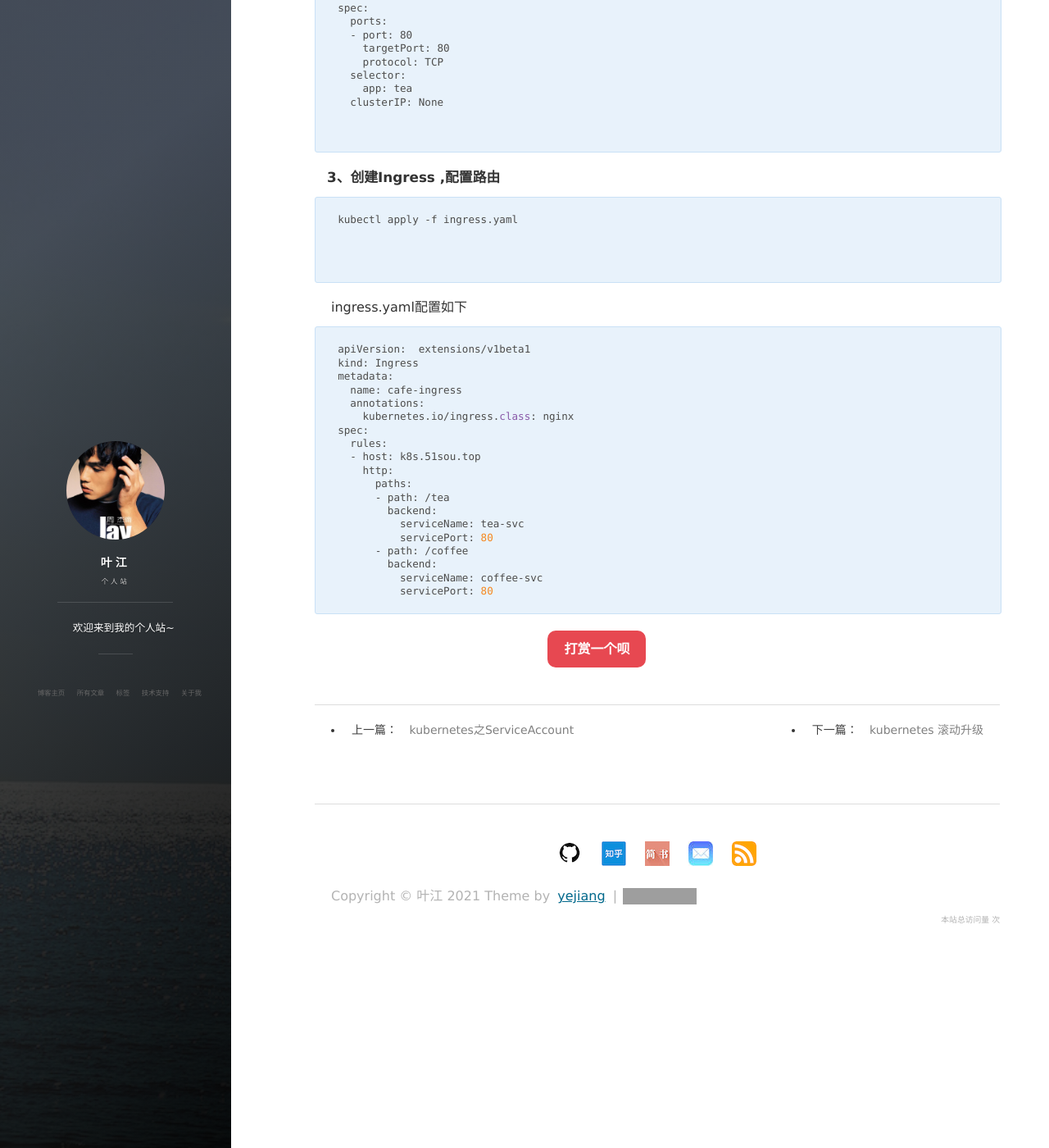
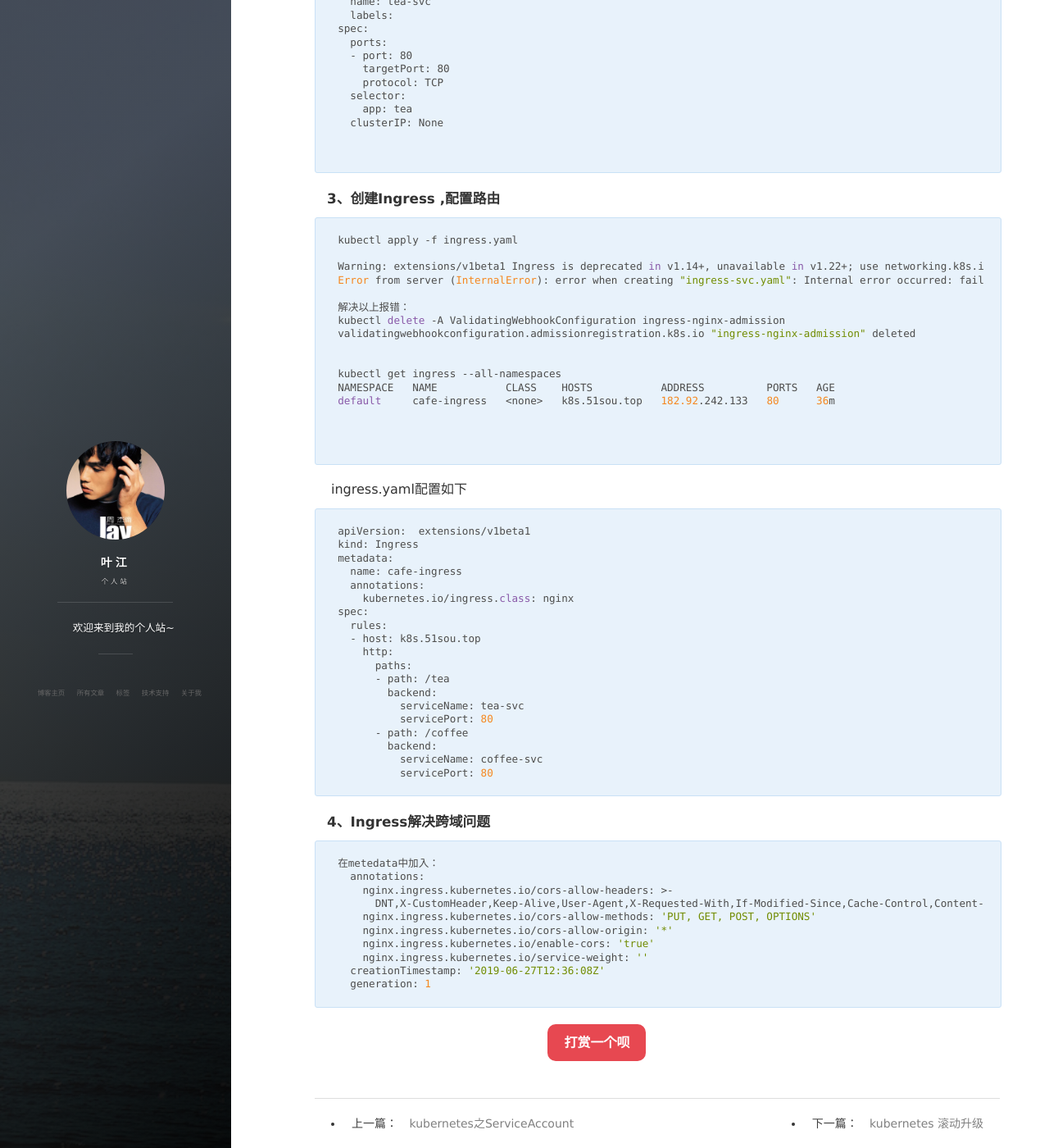
Before and after one commit to MuyerJ/MuyerJ.github.io, a Jekyll site: the page built from _posts/2021-08-17-kubernetes之Ingress.md, in a window 1280 px wide and 1400 px high, scrolled down 6599 px. Shown: the whole window at 82% size. Built offline with Jekyll 4.4.1, drawn with Linux system fonts in a browser that asks for light colours; nearby versions of some CDN libraries; comment, search, counter and statistics services are not loaded; grey boxes are pictures that could not be loaded.

Commit message:
update Ingress

````diff
--- a/_posts/2021-08-17-kubernetes之Ingress.md
+++ b/_posts/2021-08-17-kubernetes之Ingress.md
@@ -406,6 +406,18 @@ spec:
 ```
 kubectl apply -f ingress.yaml
 
+Warning: extensions/v1beta1 Ingress is deprecated in v1.14+, unavailable in v1.22+; use networking.k8s.io/v1 Ingress
+Error from server (InternalError): error when creating "ingress-svc.yaml": Internal error occurred: failed calling webhook "validate.nginx.ingress.kubernetes.io": Post "https://ingress-nginx-controller-admission.kube-system.svc:443/networking/v1beta1/ingresses?timeout=10s": service "ingress-nginx-controller-admission" not found
+
+解决以上报错：
+kubectl delete -A ValidatingWebhookConfiguration ingress-nginx-admission
+validatingwebhookconfiguration.admissionregistration.k8s.io "ingress-nginx-admission" deleted
+
+
+kubectl get ingress --all-namespaces
+NAMESPACE   NAME           CLASS    HOSTS           ADDRESS          PORTS   AGE
+default     cafe-ingress   <none>   k8s.51sou.top   182.92.242.133   80      36m
+
 
 
 ```
@@ -433,3 +445,19 @@ spec:
           serviceName: coffee-svc
           servicePort: 80
 ```
+
+
+#### 4、Ingress解决跨域问题
+
+```
+在metedata中加入：
+  annotations:
+    nginx.ingress.kubernetes.io/cors-allow-headers: >-
+      DNT,X-CustomHeader,Keep-Alive,User-Agent,X-Requested-With,If-Modified-Since,Cache-Control,Content-Type,Authorization
+    nginx.ingress.kubernetes.io/cors-allow-methods: 'PUT, GET, POST, OPTIONS'
+    nginx.ingress.kubernetes.io/cors-allow-origin: '*'
+    nginx.ingress.kubernetes.io/enable-cors: 'true'
+    nginx.ingress.kubernetes.io/service-weight: ''
+  creationTimestamp: '2019-06-27T12:36:08Z'
+  generation: 1
+```
````
